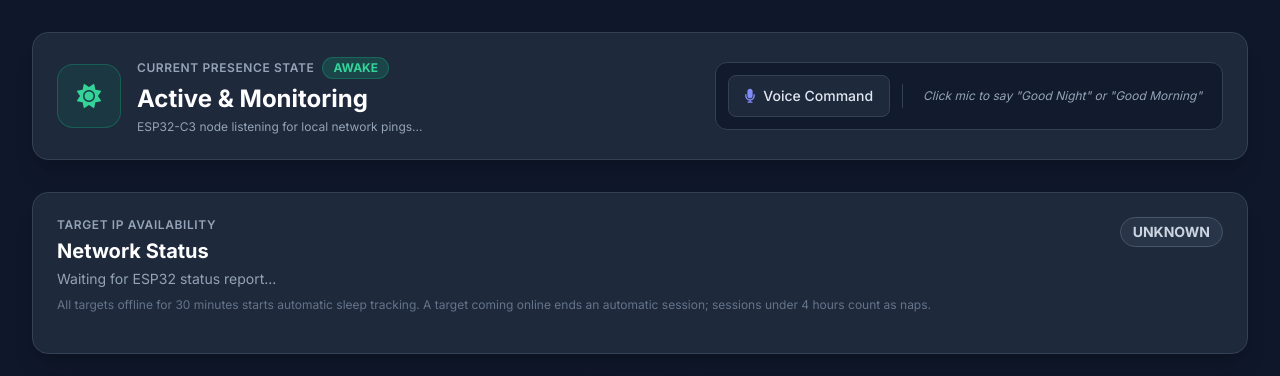
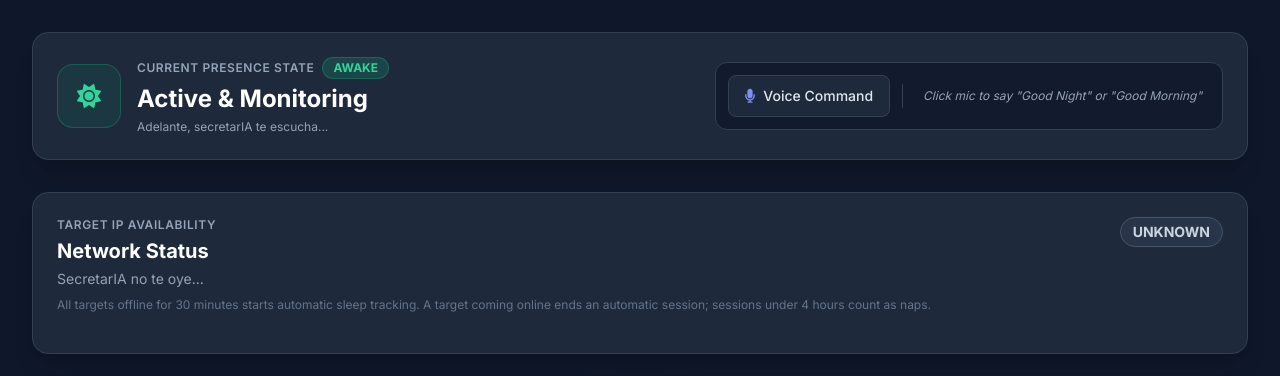
Before and after one commit to lupinx90/manIA, a FastAPI app: page / in a window 1280 px wide. Shown: the part 65-441 px from the top of the page. Run offline with FastAPI, Linux system fonts and the light colour scheme; data comes from the database, SQL or seed files in the repository; data that the repository does not hold is empty; some libraries are stand-ins or nearby versions.

Commit message:
[FIX] Fixed web messages

```diff
--- a/templates/index.html
+++ b/templates/index.html
@@ -343,7 +343,7 @@
                     <label class="block text-xs font-medium text-slate-400 mb-1">Category</label>
                     <select id="event-category" class="w-full bg-slate-900 border border-bordercolor rounded-lg px-3 py-2 text-sm text-white focus:outline-none focus:border-indigo-500">
                         <option value="general">General</option>
-                        <option value="work">Work / ESP32</option>
+                        <option value="work">Work</option>
                         <option value="personal">Personal</option>
                         <option value="sleep">Sleep & Health</option>
                     </select>
@@ -518,7 +518,7 @@
                 }
 
                 if (state === 'UNKNOWN') {
-                    subtext.innerText = 'Waiting for ESP32 status report...';
+                    subtext.innerText = 'SecretarIA no te oye...';
                 } else {
                     const targetLabel = targets.length === 1 ? 'target' : 'targets';
                     const reportTime = data.updated_at
@@ -602,14 +602,14 @@
                 statusText.innerText = "Resting Mode Active";
 
                 const startTimeStr = sleepStartTime ? new Date(sleepStartTime).toLocaleTimeString([], {hour: '2-digit', minute:'2-digit'}) : 'N/A';
-                statusSubtext.innerText = `Sleep timer initiated at ${startTimeStr}. ESP32-C3 in low-activity log mode.`;
+                statusSubtext.innerText = `SecretarIA en reposo desde ${startTimeStr}. En modo de registro de baja actividad.`;
             } else {
                 iconContainer.className = "w-16 h-16 rounded-2xl bg-emerald-500/10 border border-emerald-500/30 flex items-center justify-center text-emerald-400 text-2xl transition-all duration-300";
                 icon.className = "fa-solid fa-sun";
                 badge.className = "px-2.5 py-0.5 text-xs font-bold rounded-full bg-emerald-500/20 text-emerald-400 border border-emerald-500/30";
                 badge.innerText = "AWAKE";
                 statusText.innerText = "Active & Monitoring";
-                statusSubtext.innerText = "ESP32-C3 node listening for local network pings...";
+                statusSubtext.innerText = "Adelante, secretarIA te escucha...";
             }
         }
 
```
